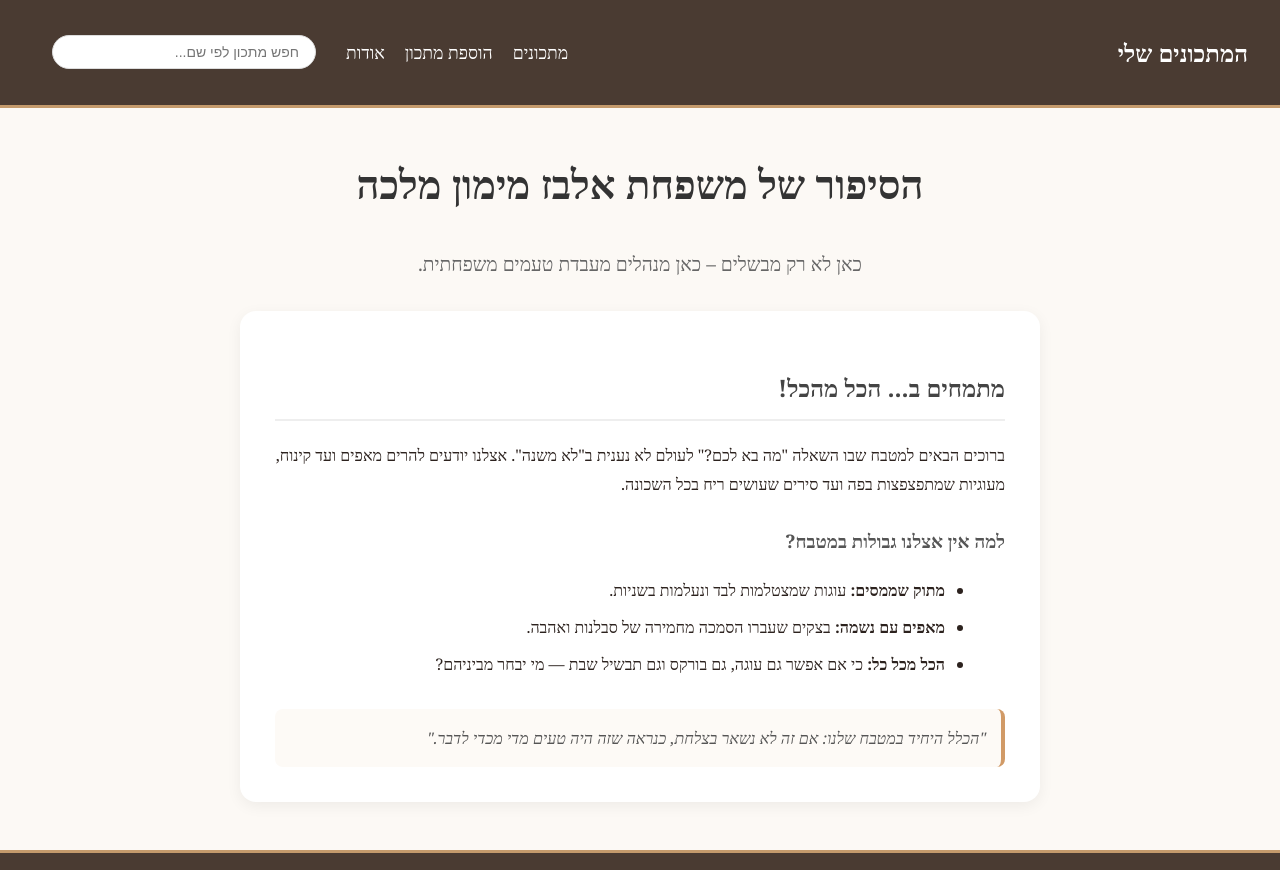
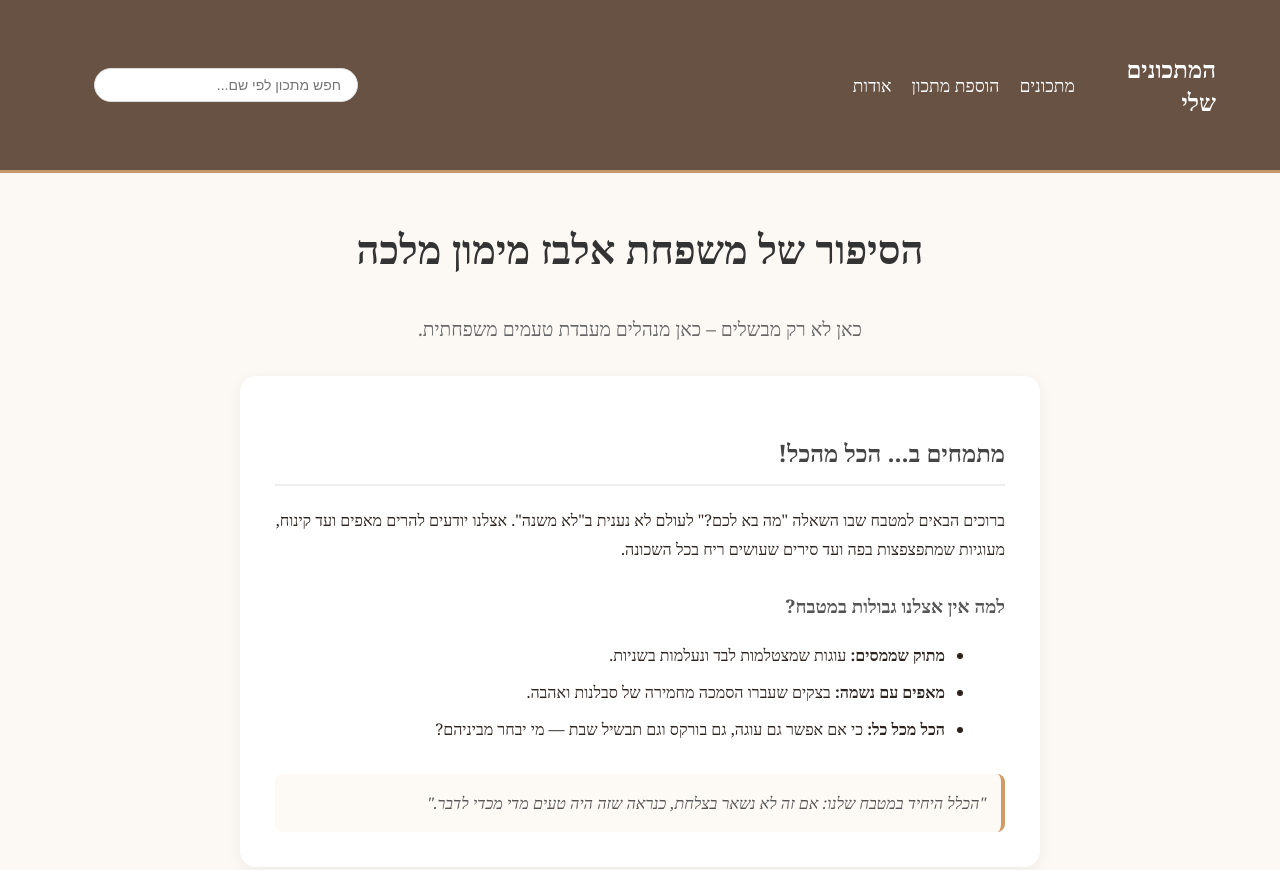
Before and after one commit to Hadas-Codes/family-recipes, a website: page client/about.html in a window 1280 px wide. Shown: the top 870 px of the page. Drawn offline with Linux system fonts and the light colour scheme.

Commit message:
Update navbar width and primary color theme

```diff
--- a/client/css/style.css
+++ b/client/css/style.css
@@ -1,5 +1,5 @@
 :root {
-  --primary-color: #4a3b32;
+  --primary-color: #685244;
   --secondary-color: #8c6d62;
   --bg-color: #fcf9f5;
   --text-color: #2c221e;
@@ -18,7 +18,7 @@ body {
 header {
   background-color: var(--primary-color);
   color: #fff;
-  padding: 1rem 2rem;
+  padding: 2rem 4rem;
   display: flex;
   justify-content: space-between;
   align-items: center;
@@ -28,8 +28,9 @@ header {
 nav {
   display: flex;
   align-items: center;
-  gap: 30px;
-  padding: 10px 20px;
+  gap: 40px;
+  padding: 15px 30px;
+  width: 100%;
 }
 
 nav ul {
```
